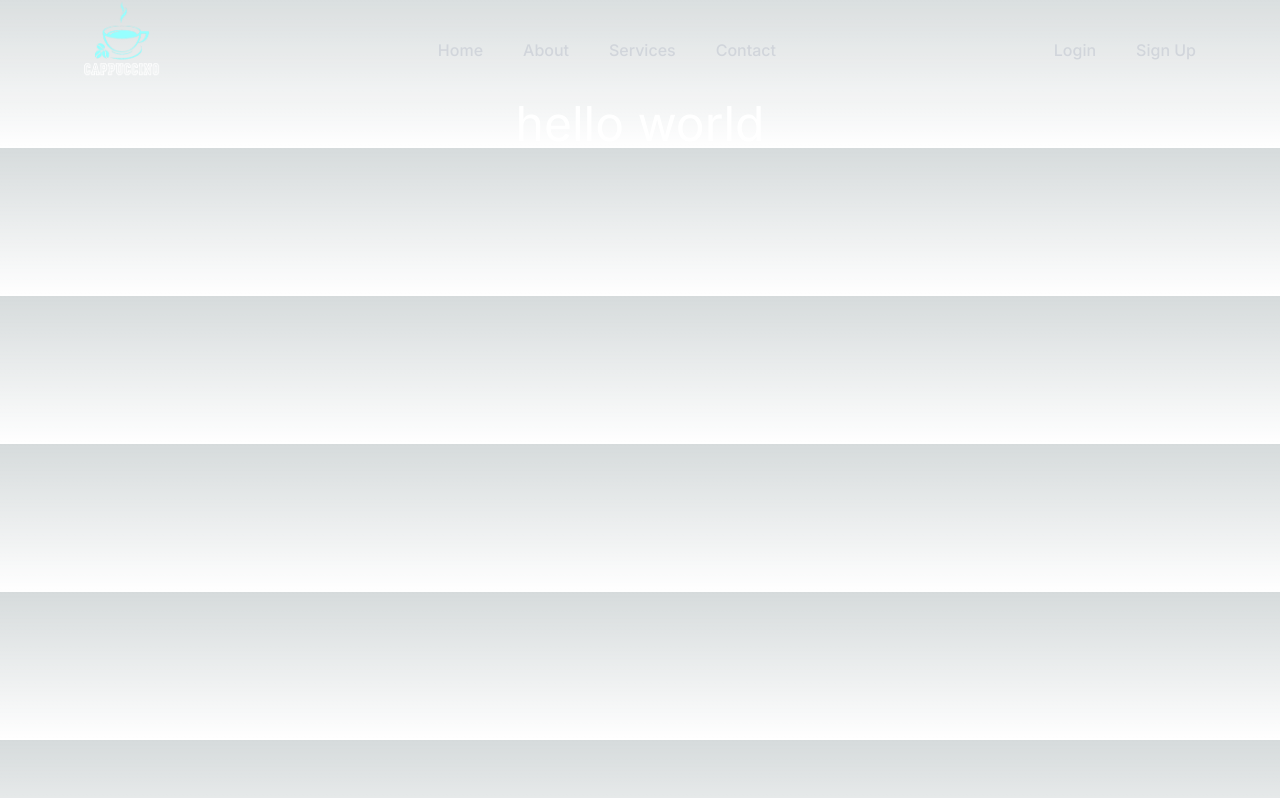
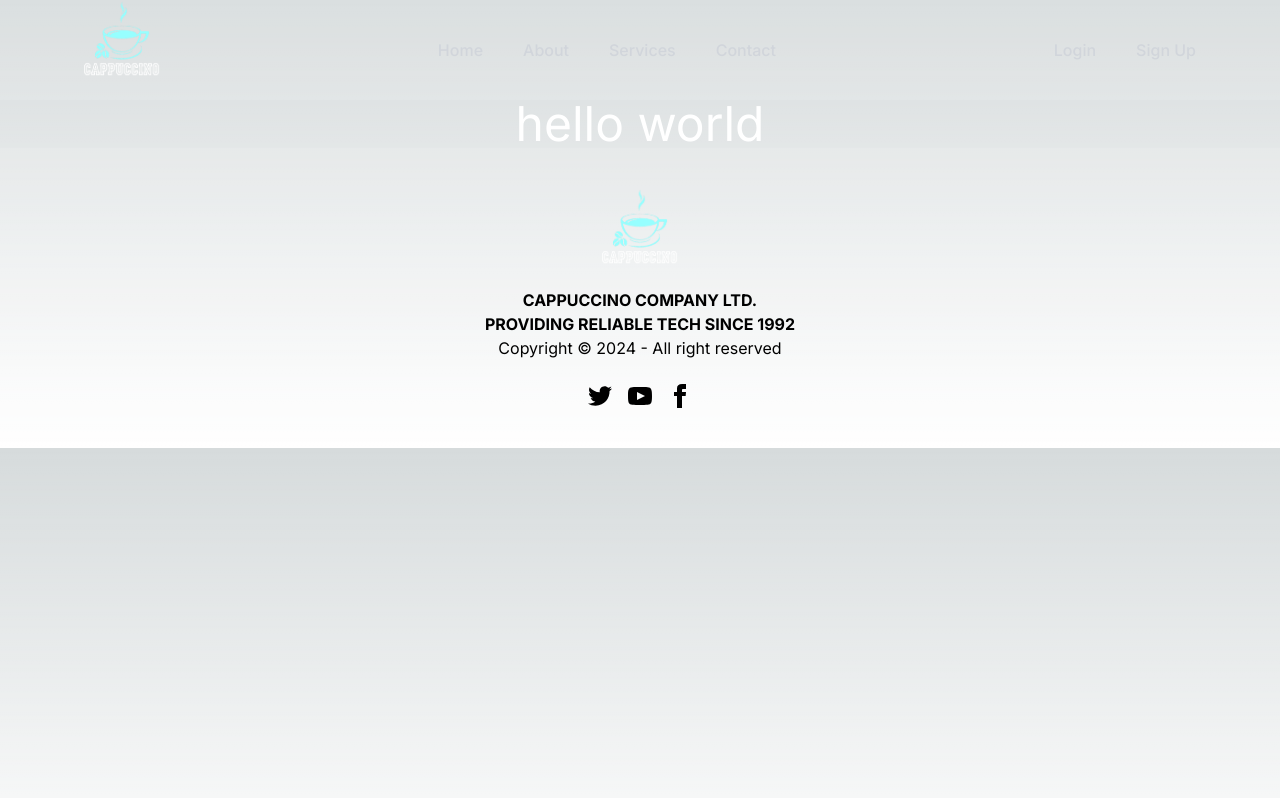
Before and after one commit to xnafi/cappuccino, a Next.js app: page / in a window 1280 px wide. Built offline with nearby package versions, Linux system fonts and the light colour scheme.

Commit message:
footer done

```diff
--- a/src/app/layout.tsx
+++ b/src/app/layout.tsx
@@ -2,6 +2,7 @@
 import { Inter } from "next/font/google";
 import "./globals.css";
 import Navbar from "@/components/shared/Navbar/Navbar";
+import Footer from "@/components/shared/Footer/Footer";
 
 const inter = Inter({ subsets: ["latin"] });
 
@@ -20,6 +21,7 @@
       <body className={inter.className}>
         <Navbar />
         {children}
+        <Footer />
       </body>
     </html>
   );
--- a/src/components/shared/Footer/Footer.tsx
+++ b/src/components/shared/Footer/Footer.tsx
@@ -0,0 +1,55 @@
+import React from "react";
+import logo from "../../../../public/assets/logo/logo.png";
+import Image from "next/image";
+
+export default function Footer() {
+  return (
+    <footer className=" bg-white/10 p-10 bg-primary text-primary-content flex flex-col justify-center items-center space-y-6">
+      <div className="flex flex-col items-center justify-center text-center">
+        <Image src={logo} height={100} width={100} alt="" />
+        <p className="font-bold uppercase">
+          cappuccino company Ltd. <br />
+          Providing reliable tech since 1992
+        </p>
+        <p>Copyright © 2024 - All right reserved</p>
+      </div>
+      <nav>
+        <div className="grid grid-flow-col gap-4">
+          <a>
+            <svg
+              xmlns="http://www.w3.org/2000/svg"
+              width="24"
+              height="24"
+              viewBox="0 0 24 24"
+              className="fill-current"
+            >
+              <path d="M24 4.557c-.883.392-1.832.656-2.828.775 1.017-.609 1.798-1.574 2.165-2.724-.951.564-2.005.974-3.127 1.195-.897-.957-2.178-1.555-3.594-1.555-3.179 0-5.515 2.966-4.797 6.045-4.091-.205-7.719-2.165-10.148-5.144-1.29 2.213-.669 5.108 1.523 6.574-.806-.026-1.566-.247-2.229-.616-.054 2.281 1.581 4.415 3.949 4.89-.693.188-1.452.232-2.224.084.626 1.956 2.444 3.379 4.6 3.419-2.07 1.623-4.678 2.348-7.29 2.04 2.179 1.397 4.768 2.212 7.548 2.212 9.142 0 14.307-7.721 13.995-14.646.962-.695 1.797-1.562 2.457-2.549z"></path>
+            </svg>
+          </a>
+          <a>
+            <svg
+              xmlns="http://www.w3.org/2000/svg"
+              width="24"
+              height="24"
+              viewBox="0 0 24 24"
+              className="fill-current"
+            >
+              <path d="M19.615 3.184c-3.604-.246-11.631-.245-15.23 0-3.897.266-4.356 2.62-4.385 8.816.029 6.185.484 8.549 4.385 8.816 3.6.245 11.626.246 15.23 0 3.897-.266 4.356-2.62 4.385-8.816-.029-6.185-.484-8.549-4.385-8.816zm-10.615 12.816v-8l8 3.993-8 4.007z"></path>
+            </svg>
+          </a>
+          <a>
+            <svg
+              xmlns="http://www.w3.org/2000/svg"
+              width="24"
+              height="24"
+              viewBox="0 0 24 24"
+              className="fill-current"
+            >
+              <path d="M9 8h-3v4h3v12h5v-12h3.642l.358-4h-4v-1.667c0-.955.192-1.333 1.115-1.333h2.885v-5h-3.808c-3.596 0-5.192 1.583-5.192 4.615v3.385z"></path>
+            </svg>
+          </a>
+        </div>
+      </nav>
+    </footer>
+  );
+}
```
